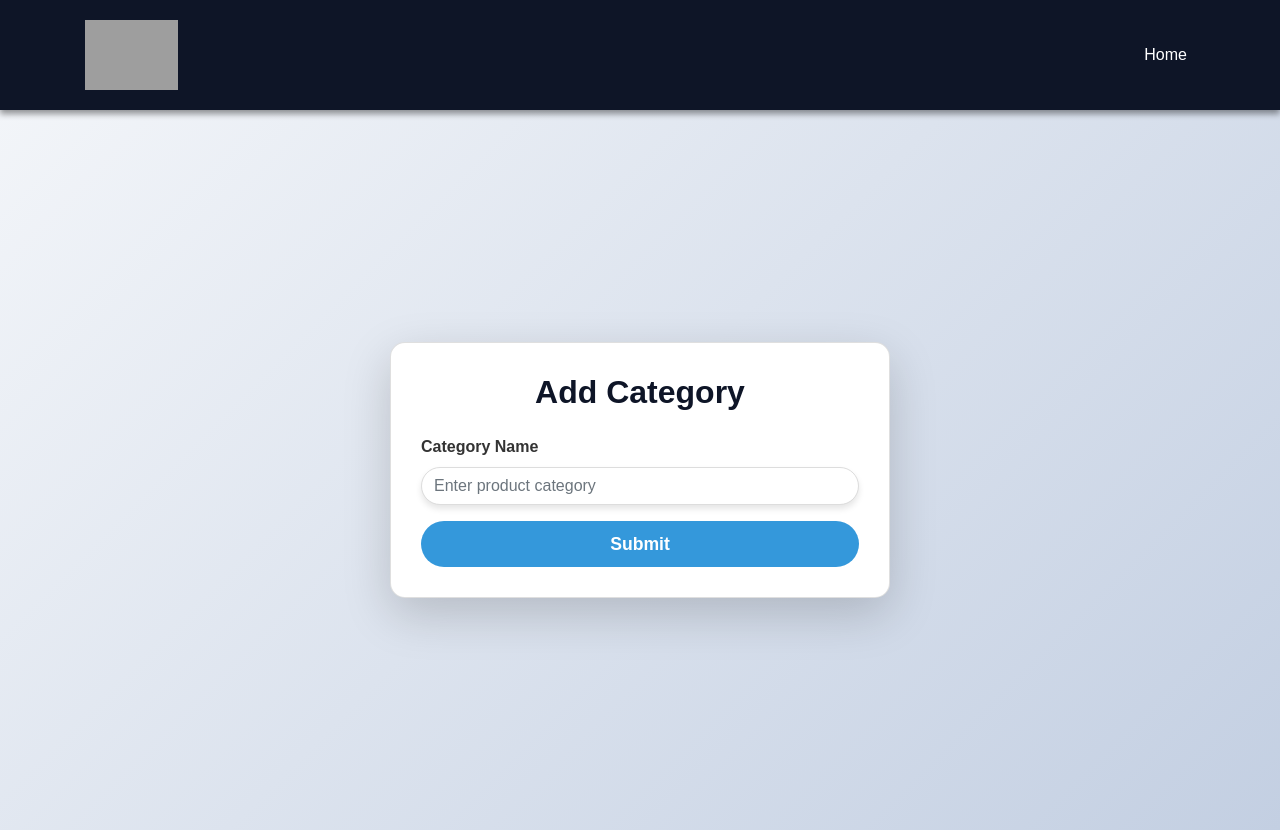
After one commit to Adithyas2003/mainproject, a Django app: page /add_cate in a window 1280 px wide. The commit adds this page. Run offline with Django 3.2, Linux system fonts and the light colour scheme; some libraries are stand-ins or nearby versions; grey boxes are pictures that could not be loaded.

Commit message:
main updated

```diff
--- a/focusframes/app/urls.py
+++ b/focusframes/app/urls.py
@@ -9,6 +9,7 @@ urlpatterns = [
    path('edit_product/<pid>',views.edit_product),
     path('delete_product/<pid>',views.delete_product),
     path('category/<int:category_id>/', views.category_view),
+     path('add_cate',views.add_category),
 
     # Other URLs...
 
--- a/focusframes/app/views.py
+++ b/focusframes/app/views.py
@@ -61,7 +61,7 @@ def add_product(req) :
 
 def category_view(req, category_id):
     try:
-        category = Category.objects.get(id=category_id)
+        category = Category.objects.get(pid=category_id)
     except Category.DoesNotExist:
         return render(req, 'shop/category_view.html', {'error': 'Category does not exist'})
 
@@ -80,6 +80,24 @@ def men_frames(req):
 def kids_frames(req):
     kids_frames = product.objects.filter(category__name='Kids')
     return render(req, 'shop/kids_frames.html', {'kidsframes': kids_frames})
+
+
+
+def add_category(req):
+    if 'shop' in req.session:
+        if req.method=='POST':
+            c_name=req.POST['cate_name']
+            c_name=c_name.lower()
+            try:
+                cate=Category.objects.get(Category_name=c_name)
+            except:
+                data=Category.objects.create(Category_name=c_name)
+                data.save()
+            return redirect(add_category)
+        categories=Category.objects.all()
+        return render(req,'shop/cate.html' ,{'cate':categories})
+    else:
+        return render(req,'shop/cate.html')
 
 
 
--- a/focusframes/template/shop/addproduct.html
+++ b/focusframes/template/shop/addproduct.html
@@ -52,8 +52,8 @@
                     <option value="">select</option>
                     <!-- <option value="">men</option>
                     <option value="">kids</option> -->
-                    {% for category in categories %}
-                        <option value="{{ category.pk }}">{{ category.name }}</option>
+                    {% for c in category %}
+                        <option value="{{ category.pk }}">{{c.Category_name }}</option>
                     {% endfor %}
                 </select>
             </div>
--- /dev/null
+++ b/focusframes/template/shop/cate.html
@@ -0,0 +1,63 @@
+<!DOCTYPE html>
+<html lang="en">
+<head>
+    {% load static %}
+    <meta charset="UTF-8">
+    <meta name="viewport" content="width=device-width, initial-scale=1.0">
+    <title>Category Form</title>
+    <link href="https://stackpath.bootstrapcdn.com/bootstrap/4.5.2/css/bootstrap.min.css" rel="stylesheet">
+</head>
+<body style="background: linear-gradient(135deg, #f5f7fa, #c3cfe2); font-family: Arial, sans-serif; color: #333;">
+
+    <!-- Navbar -->
+    <nav class="navbar navbar-expand-lg navbar-dark" style="background: #0e1527; box-shadow: 0 4px 6px rgba(0, 0, 0, 0.4); padding: 15px 0;">
+        <div class="container">
+            <a class="navbar-brand" href="shop_home">
+                <img src="{% static 'images/sm_logo.png' %}" alt="Logo" style="height: 70px; transition: transform 0.3s ease-in-out;">
+            </a>
+            <ul class="navbar-nav ms-auto">
+                <li class="nav-item">
+                    <a class="nav-link" href="shop_home" style="color: white;">Home</a>
+                </li>
+            </ul>
+        </div>
+    </nav>
+
+    <!-- Form Container -->
+    <div class="container d-flex justify-content-center align-items-center" style="height: 90vh;">
+        <div class="card shadow-lg" style="width: 100%; max-width: 500px; background: white; border-radius: 15px; padding: 30px;">
+            <h2 class="text-center mb-4" style="color: #0e1527; font-weight: bold;">Add Category</h2>
+
+            <!-- Form -->
+            <form action="" method="post">
+                {% csrf_token %}
+                <div class="form-group">
+                    <label for="Category_name" style="font-weight: bold;">Category Name</label>
+                    <input
+                        type="text"
+                        name="cate_name"
+                        placeholder="Enter product category"
+                        class="form-control"
+                        style="border-radius: 30px; padding: 12px; box-shadow: 0 4px 6px rgba(0, 0, 0, 0.1); border: 1px solid #ddd;"
+                        required
+                    >
+                </div>
+
+                <!-- Submit Button -->
+                <button
+                    type="submit"
+                    class="btn btn-primary btn-block"
+                    style="background: #3498db; border: none; border-radius: 30px; padding: 10px; font-size: 1.1rem; font-weight: bold; transition: background 0.3s;"
+                    onmouseover="this.style.background='#2980b9';"
+                    onmouseout="this.style.background='#3498db';"
+                >
+                    Submit
+                </button>
+            </form>
+        </div>
+    </div>
+
+    <!-- Scripts -->
+    <script src="https://stackpath.bootstrapcdn.com/bootstrap/4.5.2/js/bootstrap.min.js"></script>
+</body>
+</html>
```
Also changed, not shown: focusframes/db.sqlite3.
